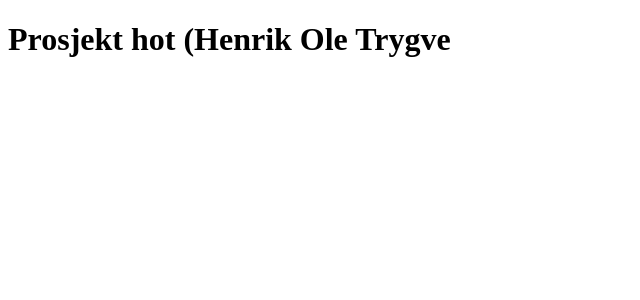
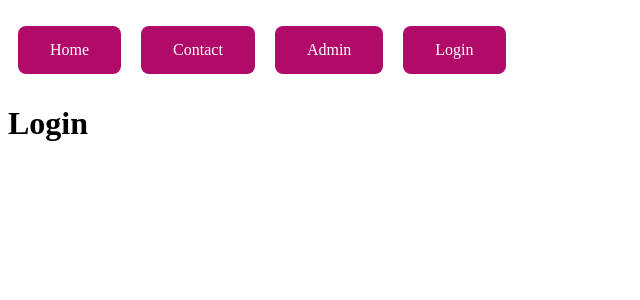
Before and after one commit to TrygveKontoret/group-project, a React (Create React App) app: page /login in a window 1280 px wide. Shown: the top 300 px of the page, without its empty margins (0-640 px from the left). Built offline with nearby package versions, Linux system fonts and the light colour scheme.

Commit message:
set up routing, added files for styling

```diff
--- a/src/App.js
+++ b/src/App.js
@@ -1,9 +1,23 @@
+import { BrowserRouter as Router, Routes, Route} from 'react-router-dom';
+import Home from './pages/home/Home';
+import Admin from './pages/admin/Admin';
+import Contact from './pages/contact/Contact';
+import Login from './pages/login/Login';
+
+
 function App() {
   return (
-    <div className="App">
-      <h1>Prosjekt hot (Henrik Ole Trygve</h1>
-    </div>
+    <Router>
+      <div className="App">
+      <Routes>
+        <Route index element={<Home />} />
+        <Route path='admin' element={<Admin />} />
+        <Route path='contact' element={<Contact />} />
+        <Route path='login' element={<Login />} />
+      </Routes>
+      </div>
+    </Router>
   );
-}
+};
 
 export default App;
--- /dev/null
+++ b/src/components/Nav.jsx
@@ -0,0 +1,51 @@
+import React from 'react'
+import { Link } from 'react-router-dom';
+import styled from 'styled-components'
+
+const StyledUl = styled.ul`
+    list-style-type: none;
+    padding: 0;
+`;
+
+const StyledLink = styled(Link)`
+    background-color: #b00b69;
+    border: none;
+    color: white;
+    padding: 15px 32px;
+    text-align: center;
+    text-decoration: none;
+    display: inline-block;
+    font-size: 16px;
+    margin: 10px;
+    border-radius: 8px;
+    transition: 2s;
+
+    &:hover {
+        transform:rotate(360deg);
+        transition: 2s;
+    }
+`;
+
+const Nav = ({title}) => {
+  return (
+    <>
+        <StyledUl>
+            <StyledLink to='/'>
+                <li>Home</li>
+            </StyledLink>
+            <StyledLink to='/contact'>
+                <li>Contact</li>
+            </StyledLink>
+            <StyledLink to='/admin'>
+                <li>Admin</li>
+            </StyledLink>
+            <StyledLink to='/login'>
+                <li>Login</li>
+            </StyledLink>
+        </StyledUl>
+        <h1>{title}</h1>
+    </>
+  )
+}
+
+export default Nav;
--- a/src/pages/admin/Admin.jsx
+++ b/src/pages/admin/Admin.jsx
@@ -0,0 +1,12 @@
+import React from 'react'
+import Nav from '../../components/Nav'
+
+const Admin = () => {
+  return (
+    <>
+        <Nav title='Admin' />
+    </>
+  )
+}
+
+export default Admin
--- a/src/pages/contact/Contact.jsx
+++ b/src/pages/contact/Contact.jsx
@@ -0,0 +1,12 @@
+import React from 'react';
+import Nav from '../../components/Nav';
+
+const Contact = () => {
+  return (
+    <>
+        <Nav title='Contact' />
+    </>
+  )
+}
+
+export default Contact
--- a/src/pages/home/Home.jsx
+++ b/src/pages/home/Home.jsx
@@ -0,0 +1,12 @@
+import React from 'react';
+import Nav from '../../components/Nav';
+
+const Home = () => {
+  return (
+    <>
+        <Nav title='Home' />
+    </>
+  )
+}
+
+export default Home
--- a/src/pages/login/Login.jsx
+++ b/src/pages/login/Login.jsx
@@ -0,0 +1,12 @@
+import React from 'react';
+import Nav from '../../components/Nav';
+
+const Login = () => {
+  return (
+    <>
+        <Nav title='Login' />
+    </>
+  )
+}
+
+export default Login
```
Also changed, not shown: src/pages/admin/styledAdmin.jsx (added), src/pages/contact/styledContact.jsx (added), src/pages/home/styled.home.jsx (deleted), src/pages/home/styledHome.jsx (added), src/pages/login/styledLogin.jsx (added).
